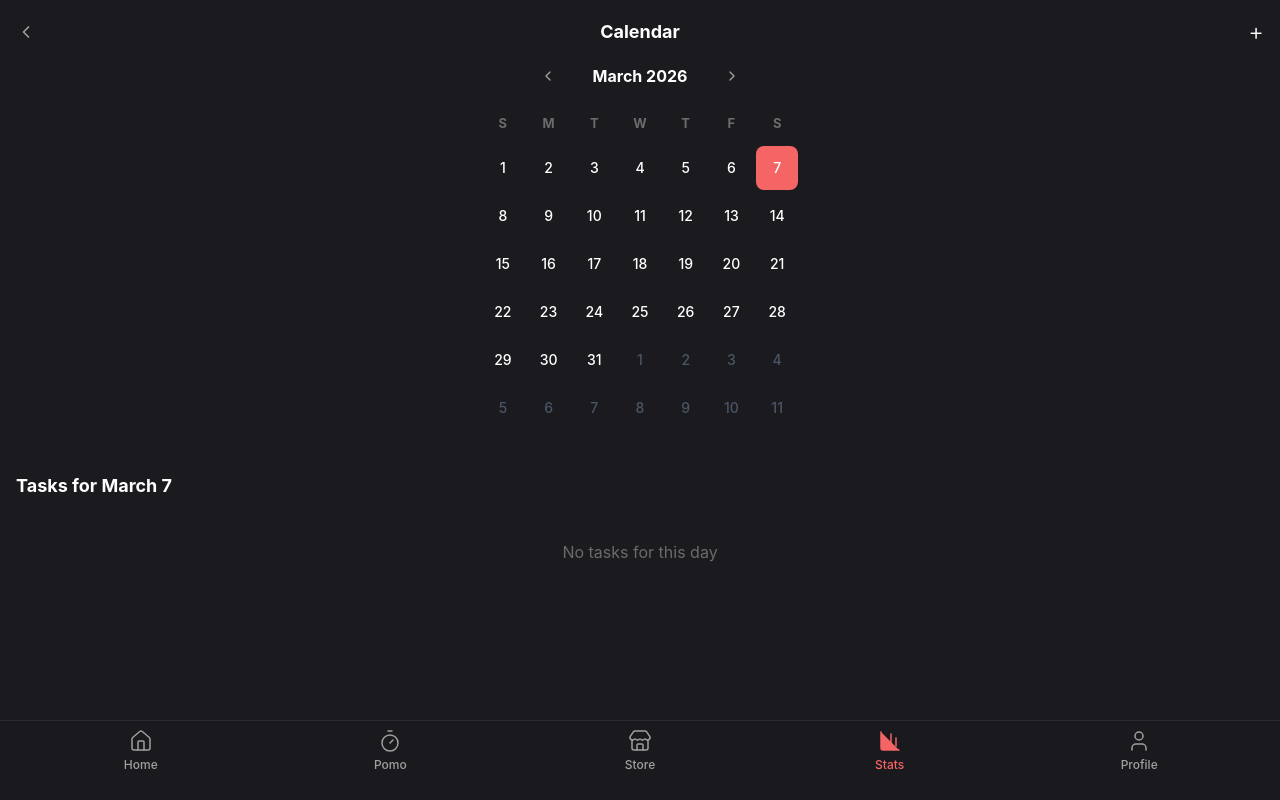
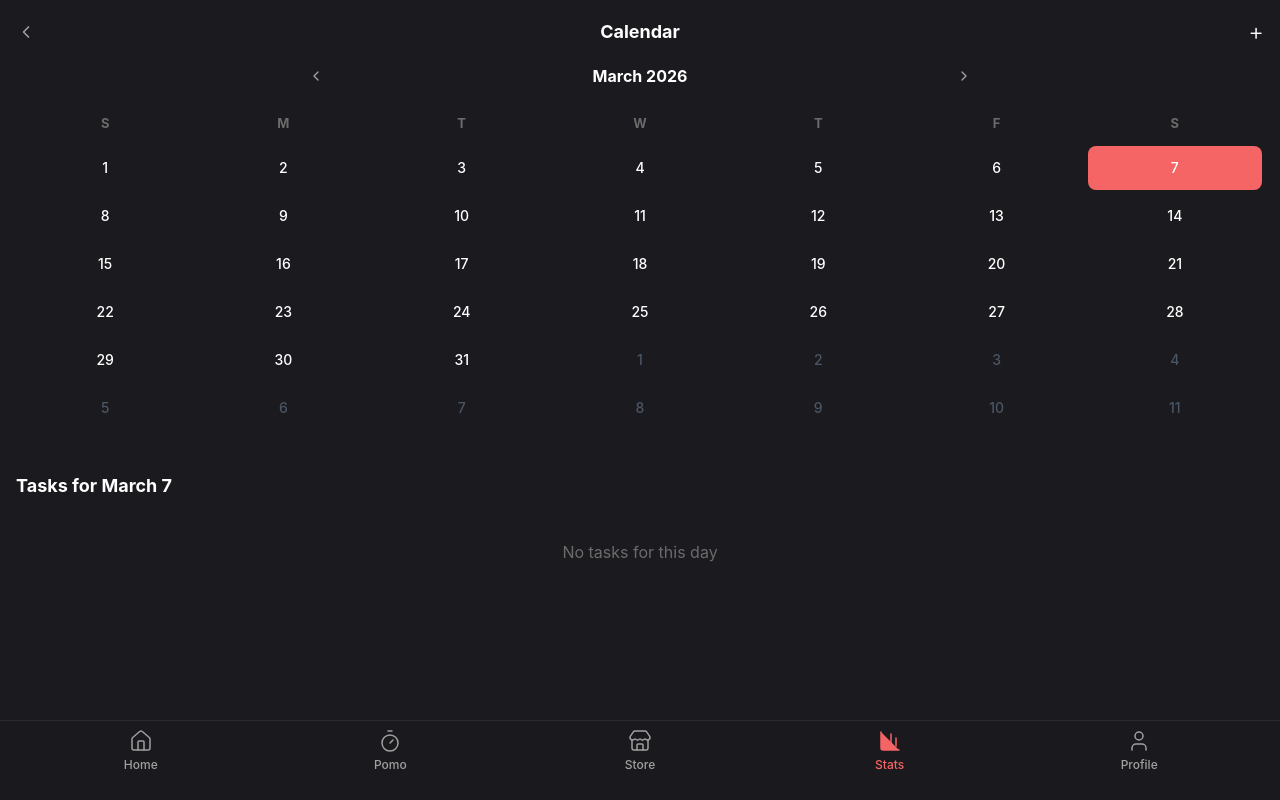
Before and after one commit to ruinb0wman/exp1, a React (Vite) app: page /stats in a window 1280 px wide. Built offline with nearby package versions, Linux system fonts and the light colour scheme; the HTML template or start-up script is replaced by a standard one.

Commit message:
change calendar style

```diff
--- a/src/pages/Stats.tsx
+++ b/src/pages/Stats.tsx
@@ -67,9 +67,9 @@ export function Stats() {
 
   const formattedSelectedDate = selectedDate
     ? selectedDate.toLocaleDateString("en-US", {
-        month: "long",
-        day: "numeric",
-      })
+      month: "long",
+      day: "numeric",
+    })
     : "Select a date";
 
   const isSelectedToday = selectedDate ? isSameDay(selectedDate, new Date()) : false;
@@ -93,7 +93,7 @@ export function Stats() {
 
       <main className="px-4">
         {/* Calendar - 使用默认配置 */}
-        <div className="max-w-xs mx-auto">
+        <div className="mx-auto">
           <Calendar
             mode="single"
             value={selectedDate}
@@ -134,9 +134,8 @@ export function Stats() {
               {tasks.map((task) => (
                 <div
                   key={task.id}
-                  className={`flex gap-x-3 py-4 flex-row items-center ${
-                    task.isPreview ? "opacity-70" : ""
-                  }`}
+                  className={`flex gap-x-3 py-4 flex-row items-center ${task.isPreview ? "opacity-70" : ""
+                    }`}
                 >
                   <input
                     type="checkbox"
@@ -147,11 +146,10 @@ export function Stats() {
                   />
                   <div className="flex-1">
                     <p
-                      className={`text-base ${
-                        task.status === "completed"
+                      className={`text-base ${task.status === "completed"
                           ? "text-text-muted line-through"
                           : "text-text-primary"
-                      }`}
+                        }`}
                     >
                       {task.name}
                       {task.isPreview && (
```
